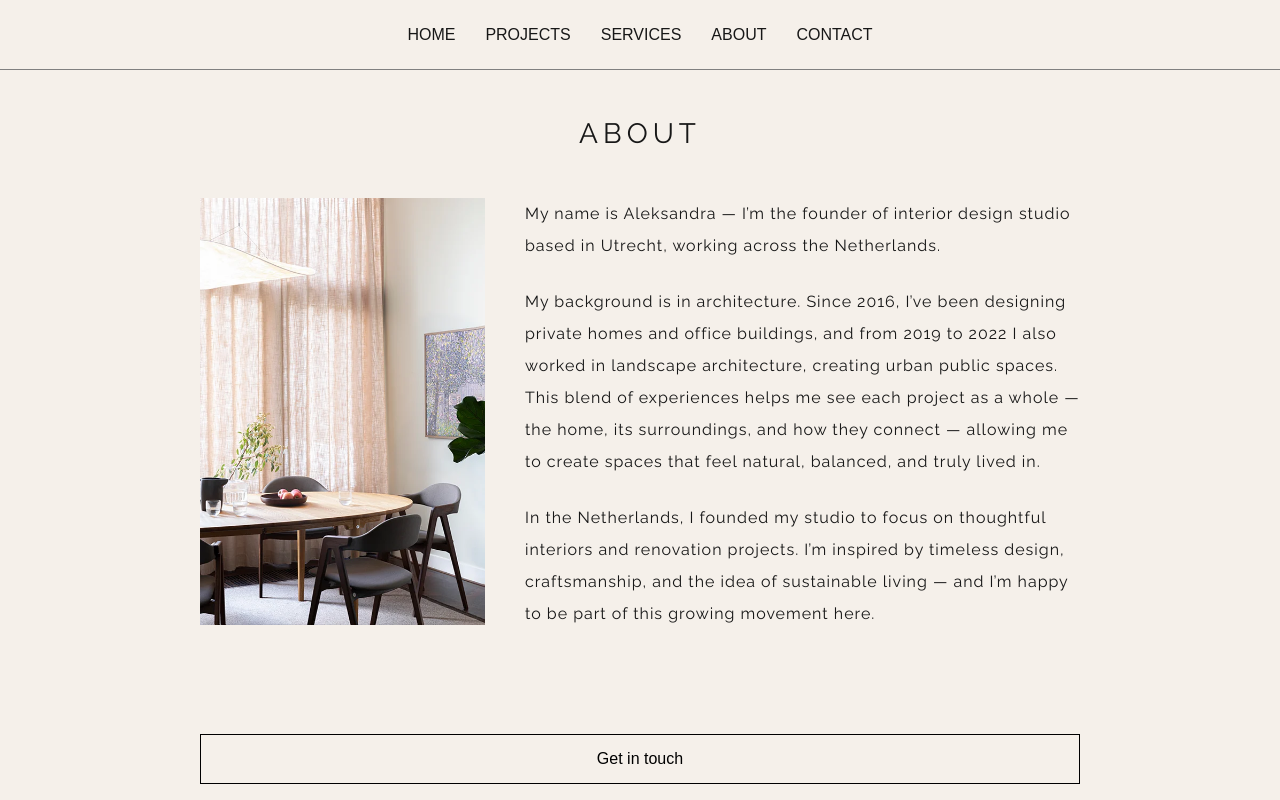
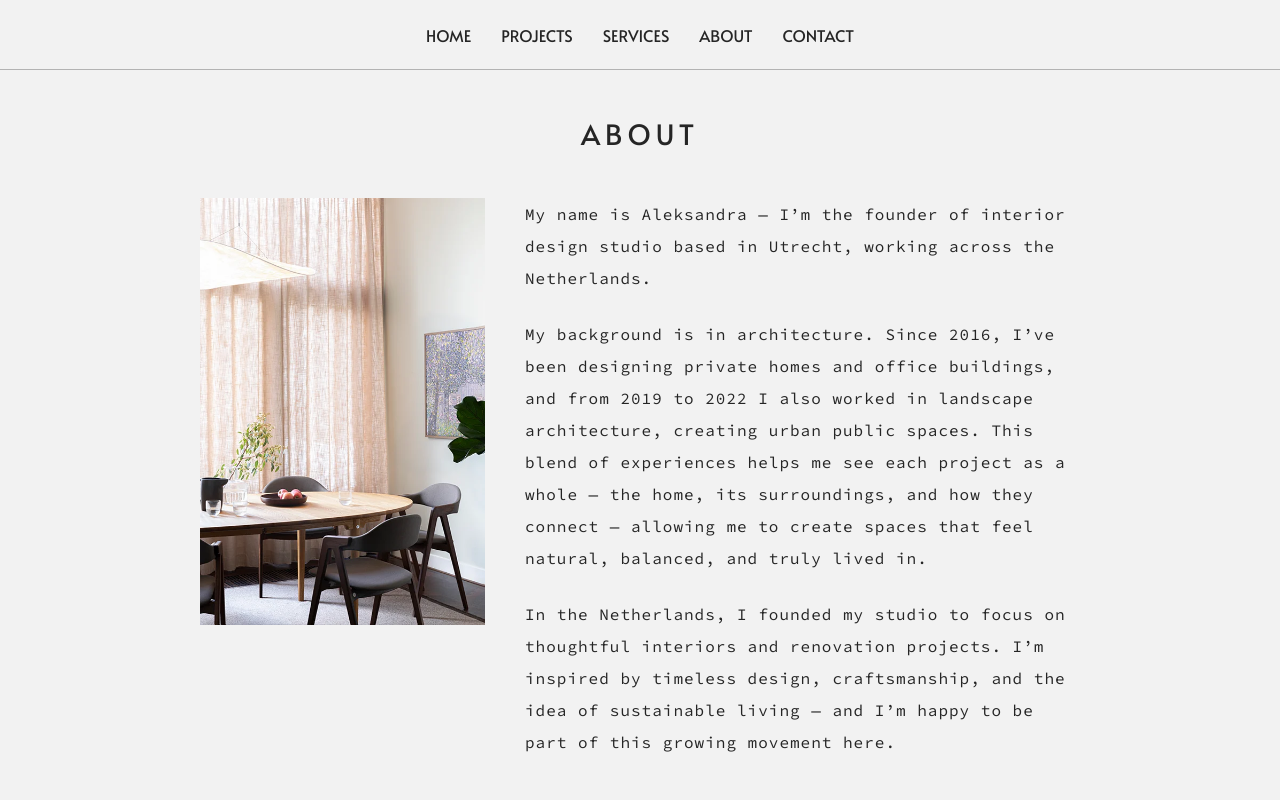
Before and after one commit to vrozaev/aleksandra-website, a Next.js app: page /aleksandra-website/about in a window 1280 px wide. Shown: the top 800 px of the page. Built offline with nearby package versions, Linux system fonts and the light colour scheme.

Commit message:
Updated color palette and fonts (#26)

```diff
--- a/src/app/globals.css
+++ b/src/app/globals.css
@@ -1,6 +1,17 @@
 :root {
-  --background: #f5f0ea;
-  --foreground: #171717;
+  /* Formae Bureau brand palette */
+  --color-graphite: #252525;
+  --color-red: #f00000;
+  --color-gray: #b3b3b3;
+  --color-off-white: #f2f2f2;
+  --color-white: #ffffff;
+
+  --background: var(--color-off-white);
+  --foreground: var(--color-graphite);
+  --accent: var(--color-red);
+  --border-color: var(--color-gray);
+  --font-heading: var(--font-alata), Arial, Helvetica, sans-serif;
+  --font-body: var(--font-source-code-pro), "Courier New", monospace;
 
   --navigation-height: 70px;
   --footer-height: 60px;
@@ -13,10 +24,15 @@ body {
   overflow-x: hidden;
 }
 
+::selection {
+  color: var(--color-white);
+  background: var(--accent);
+}
+
 body {
   color: var(--foreground);
   background: var(--background);
-  font-family: Arial, Helvetica, sans-serif;
+  font-family: var(--font-body);
   -webkit-font-smoothing: antialiased;
   -moz-osx-font-smoothing: grayscale;
 }
--- a/src/app/layout.tsx
+++ b/src/app/layout.tsx
@@ -2,12 +2,21 @@ import type { Metadata } from "next";
 import "./globals.css";
 import { Footer } from "@/ui/components/Footer/Footer";
 import { Navigation } from "@/ui/components/Navigation/Navigation";
-import { Raleway } from 'next/font/google'
+import { Alata, Source_Code_Pro } from "next/font/google";
 import { Content } from "@/ui/components/Content/Content";
 
-const raleway = Raleway({
-  subsets: ['latin', 'cyrillic'],
-})
+const alata = Alata({
+  subsets: ["latin"],
+  weight: "400",
+  variable: "--font-alata",
+  display: "swap",
+});
+
+const sourceCodePro = Source_Code_Pro({
+  subsets: ["latin"],
+  variable: "--font-source-code-pro",
+  display: "swap",
+});
 
 export const metadata: Metadata = {
   title: "Aleksandra Borisova Studio",
@@ -20,7 +29,7 @@ export default function RootLayout({
   children: React.ReactNode;
 }>) {
   return (
-    <html lang="en" className={raleway.className}>
+    <html lang="en" className={`${alata.variable} ${sourceCodePro.variable}`}>
       <body>
         <Navigation />
         <Content>
--- a/src/app/page.module.css
+++ b/src/app/page.module.css
@@ -3,7 +3,7 @@
     display: flex;
     justify-content: center;
     align-items: center;
-    border-bottom: 1px solid gray;
+    border-bottom: 1px solid var(--border-color);
 }
 
 .page__main-block-text-wrapper {
--- a/src/ui/blocks/BlockContact/BlockContact.module.css
+++ b/src/ui/blocks/BlockContact/BlockContact.module.css
@@ -1,7 +1,7 @@
 .block-contact {
     max-width: 500px;
     margin: 120px auto 0 auto;
-    border: 1px solid gray;
+    border: 1px solid var(--border-color);
     padding: 40px 60px;
 }
 
--- a/src/ui/components/Button/Button.module.css
+++ b/src/ui/components/Button/Button.module.css
@@ -1,5 +1,8 @@
 .button {
     cursor: pointer;
+    color: var(--foreground);
+    font-family: var(--font-heading);
+    transition: color 180ms ease, background-color 180ms ease, border-color 180ms ease;
 }
 
 .button_view_cta {
@@ -11,4 +14,12 @@
     padding-bottom: 15px;
     padding-left: 40px;
     font-size: 16px;
+    border-color: var(--foreground);
 }
+
+.button_view_cta:hover,
+.button_view_cta:focus-visible {
+    color: var(--color-white);
+    background: var(--accent);
+    border-color: var(--accent);
+}
--- a/src/ui/components/Footer/Footer.module.css
+++ b/src/ui/components/Footer/Footer.module.css
@@ -4,7 +4,7 @@
     flex-direction: column;
     justify-content: center;
     width: 100%;
-    border-top: 1px solid gray;
+    border-top: 1px solid var(--border-color);
 }
 
 .footer__copyright {
--- a/src/ui/components/Link/Link.module.css
+++ b/src/ui/components/Link/Link.module.css
@@ -1,8 +1,8 @@
 
 .link:hover {
-    color: #c1a191;
+    color: var(--accent);
 }
 
 .link_footer {
-    color: #c1a191;
+    color: var(--accent);
 }
--- a/src/ui/components/Navigation/Navigation.module.css
+++ b/src/ui/components/Navigation/Navigation.module.css
@@ -3,11 +3,20 @@
     justify-content: center;
     align-items: center;
     height: var(--navigation-height);
+    font-family: var(--font-heading);
 }
 
 .navigation__link {
     text-transform: uppercase;
     padding: 0 15px;
+    transition: color 180ms ease;
+}
+
+.navigation__link:hover,
+.navigation__link:focus-visible,
+.navigation__mobile-link:hover,
+.navigation__mobile-link:focus-visible {
+    color: var(--accent);
 }
 
 .navigation__mobile-link {
@@ -27,7 +36,7 @@
     align-items: center;
     background: var(--background);
     z-index: 1;
-    border-bottom: 1px solid gray;
+    border-bottom: 1px solid var(--border-color);
 }
 
 .navigation__mobile {
@@ -42,7 +51,7 @@
     align-items: center;
     padding: 0 30px;
     z-index: 1;
-    border-bottom: 1px solid gray;
+    border-bottom: 1px solid var(--border-color);
     background: var(--background);
 }
 
--- a/src/ui/components/Text/Text.module.css
+++ b/src/ui/components/Text/Text.module.css
@@ -1,5 +1,5 @@
 .h1 {
-    font-family: Raleway;
+    font-family: var(--font-heading);
     letter-spacing: 5px;
     font-size: 40px;
     line-height: 68px;
@@ -7,7 +7,7 @@
 }
 
 .h2 {
-    font-family: Raleway;
+    font-family: var(--font-heading);
     letter-spacing: 5px;
     font-size: 28px;
     line-height: 48px;
@@ -15,7 +15,7 @@
 }
 
 .body {
-    font-family: Raleway;
+    font-family: var(--font-body);
     letter-spacing: 1px;
     font-size: 16px;
     line-height: 32px;
--- a/src/ui/components/icons/CrossIcon.tsx
+++ b/src/ui/components/icons/CrossIcon.tsx
@@ -8,7 +8,7 @@ type CrossIconProps = {
     fill?: string;
 };
 
-export const CrossIcon: React.FC<CrossIconProps> = ({onClick, className, fill='#000000'}) => {
+export const CrossIcon: React.FC<CrossIconProps> = ({onClick, className, fill='currentColor'}) => {
     return (
         <svg
             fill={fill}
--- a/src/ui/components/icons/MenuIcon.tsx
+++ b/src/ui/components/icons/MenuIcon.tsx
@@ -13,7 +13,7 @@ export const MenuIcon: React.FC<MenuIconProps> = ({onClick, className}) => {
         <svg
             className={cc(styles['icon'], className)}
             onClick={onClick}
-            fill="#000000"
+            fill="currentColor"
             width="30px"
             height="30px"
             viewBox="0 0 20 20"
```
